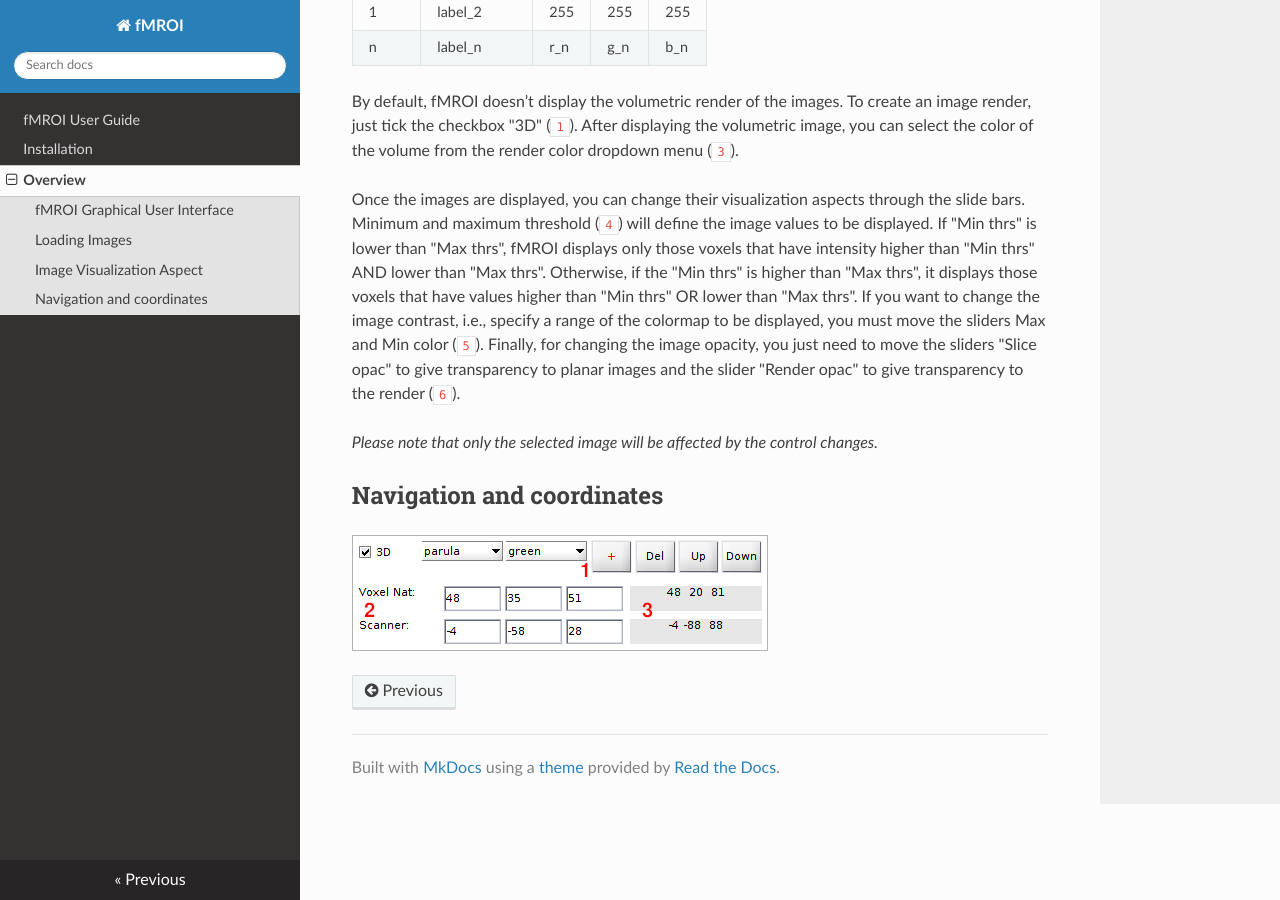
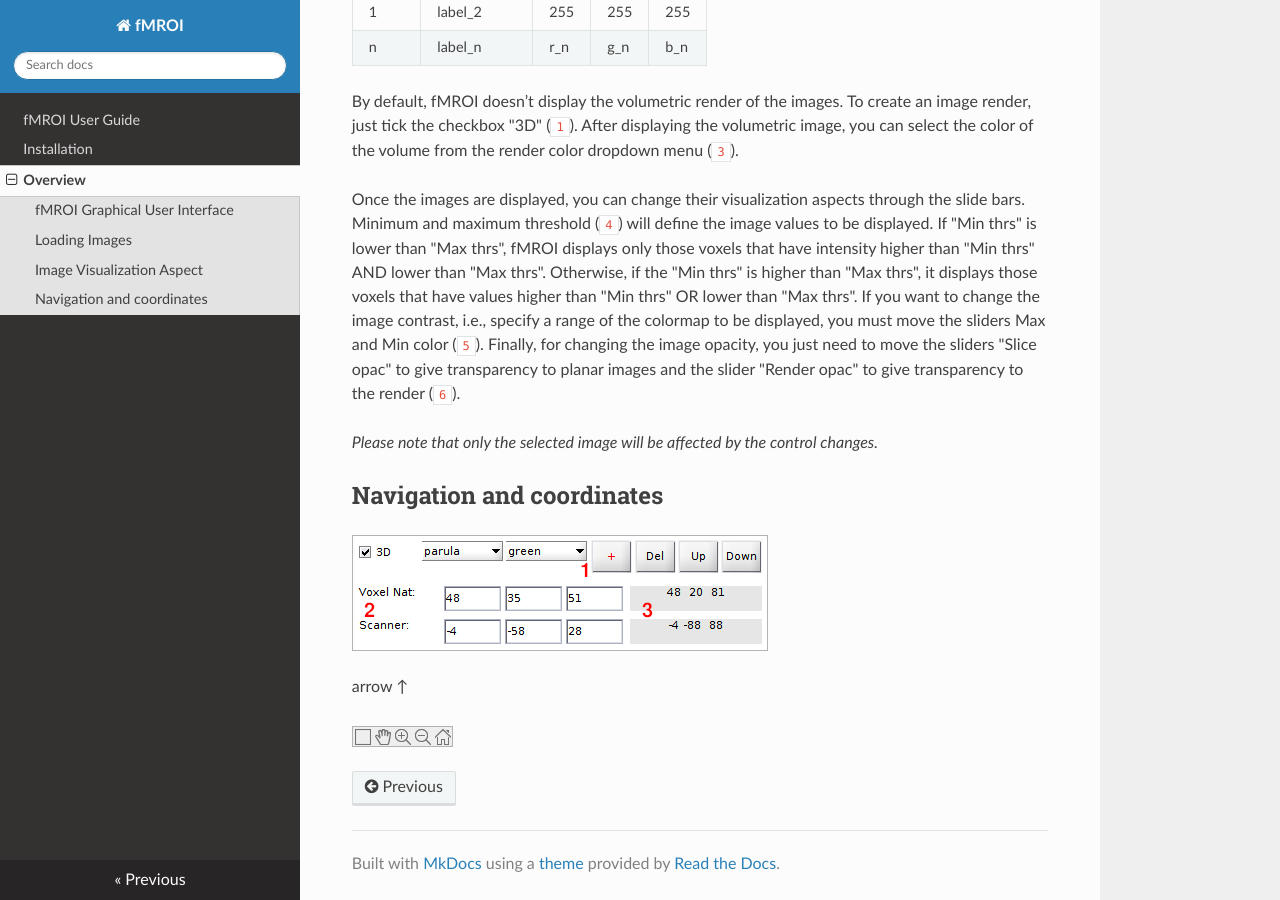
Before and after one commit to proactionlab/fmroi-docs, an MkDocs documentation site: the page built from docs/overview.md, in a window 1280 px wide and 900 px high, scrolled down 3152 px. Built offline with MkDocs 1.6.1, drawn with Linux system fonts in a browser that asks for light colours; nearby versions of some CDN libraries.

Commit message:
update overview page

```diff
--- a/docs/overview.md
+++ b/docs/overview.md
@@ -70,3 +70,7 @@
 --------------------------
 
 ![Image coordinates](img/cursor_controls.png)
+
+arrow &uarr;
+
+![Image coordinates](img/axis_floatingmenu.png)
```
Also changed, not shown: docs/img/axis_floatingmenu.png (added).
